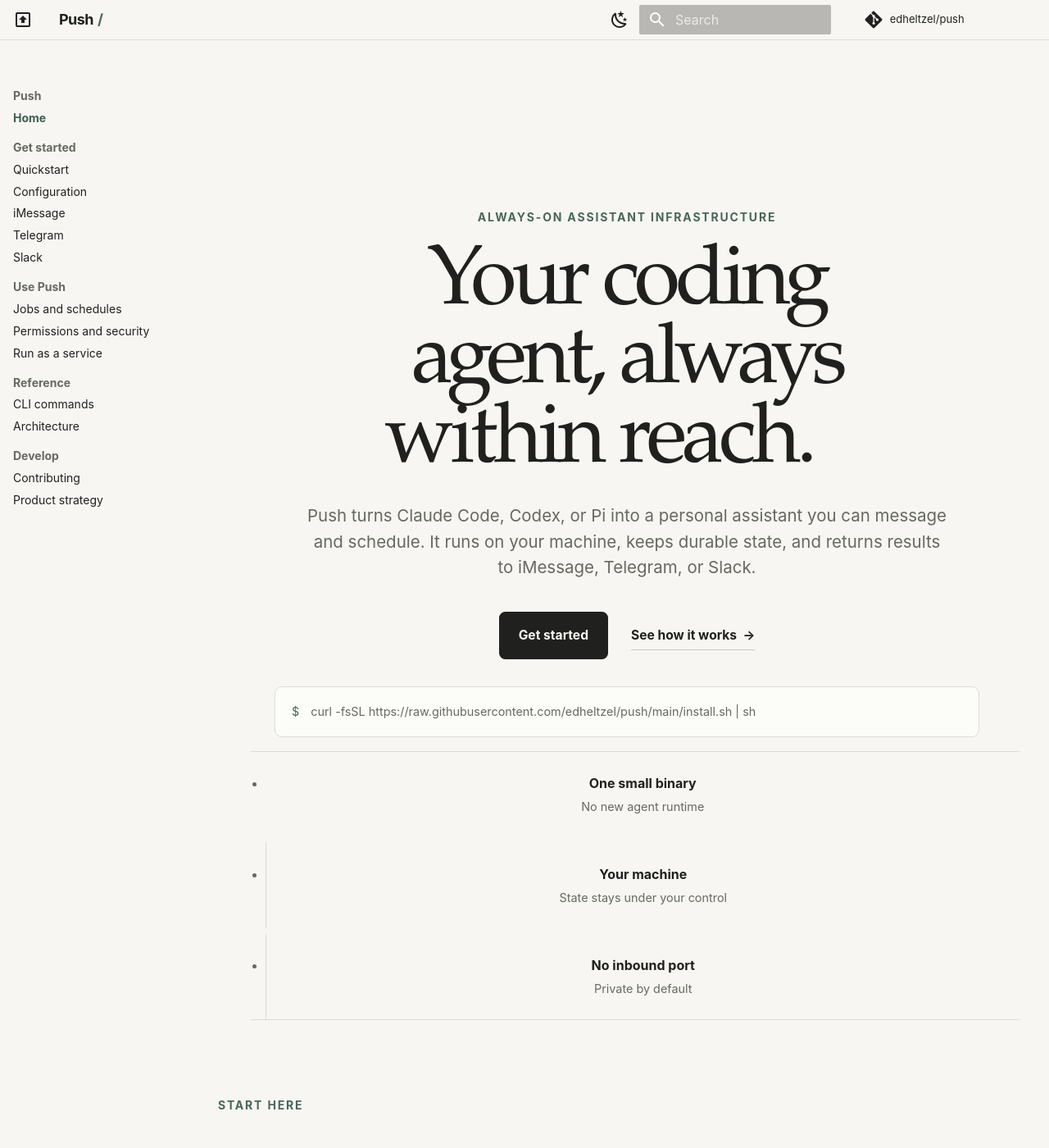
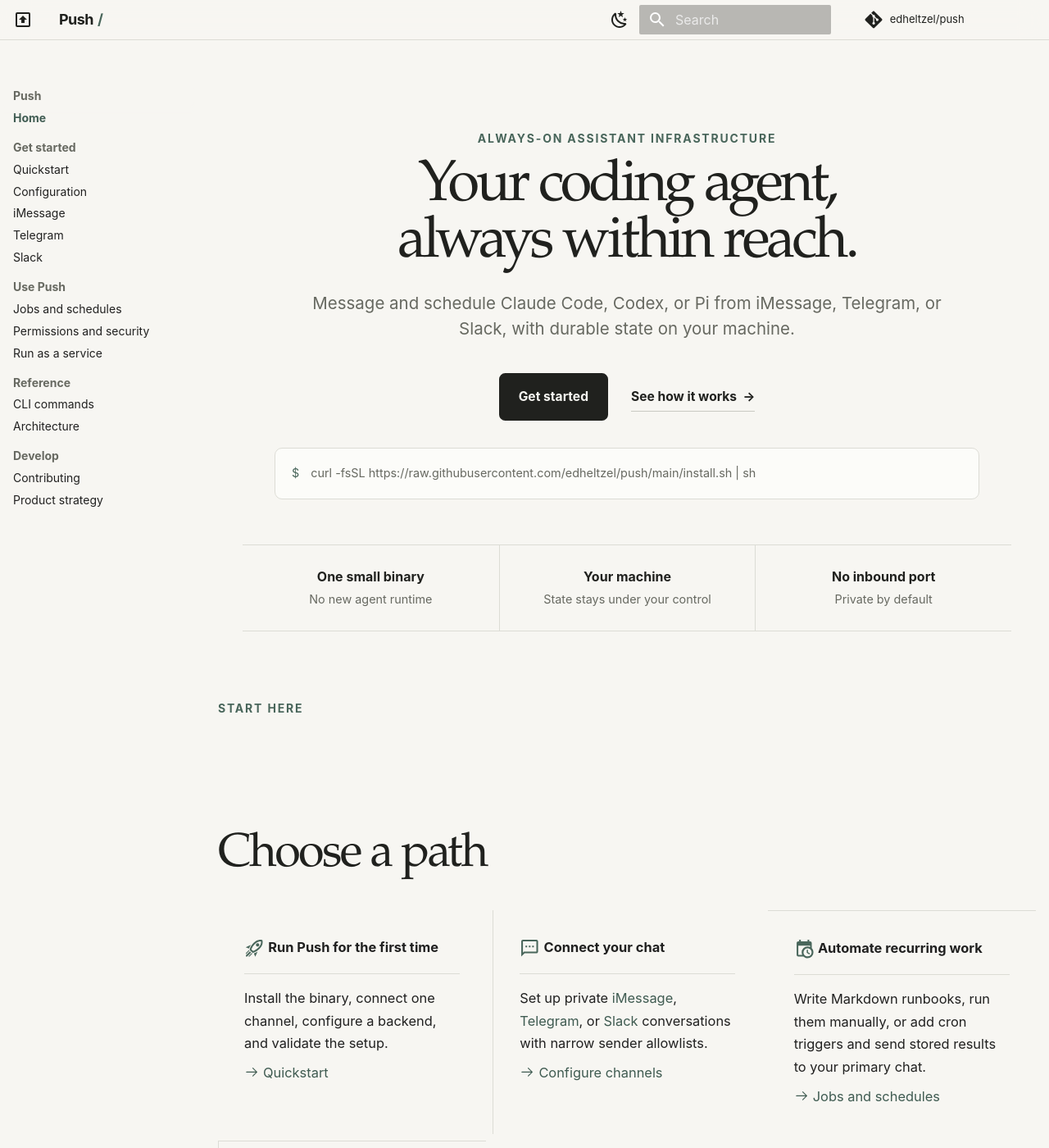
Before and after one commit to edheltzel/Relay, an MkDocs documentation site: the page built from docs/index.md, in a window 1280 px wide and 1400 px high. Shown: the whole window at 82% size. Built offline with MkDocs 1.6.1 and Material for MkDocs 9.7.7, drawn with Linux system fonts in a browser that asks for light colours; comment, search, counter and statistics services are not loaded.

Commit message:
fix(docs): correct homepage hero layout

```diff
--- a/docs/index.md
+++ b/docs/index.md
@@ -10,9 +10,8 @@
 
 # Your coding agent, always within reach.
 
-Push turns Claude Code, Codex, or Pi into a personal assistant you can message
-and schedule. It runs on your machine, keeps durable state, and returns results
-to iMessage, Telegram, or Slack.
+Message and schedule Claude Code, Codex, or Pi from iMessage, Telegram, or
+Slack, with durable state on your machine.
 
 <p class="push-actions">
   <a class="md-button md-button--primary" href="getting-started/">Get started</a>
--- a/docs/stylesheets/extra.css
+++ b/docs/stylesheets/extra.css
@@ -168,24 +168,32 @@
 /* Homepage */
 .push-hero {
   width: min(100%, 61rem);
-  margin: 1rem auto 4.5rem;
-  padding: clamp(3.5rem, 8vw, 6.5rem) 1.5rem 0;
+  margin: 0 auto 4rem;
+  padding: clamp(2.25rem, 4vw, 3.75rem) 1.5rem 0;
   text-align: center;
 }
 
 .push-hero h1 {
-  max-width: 15ch;
-  margin: 0.55rem auto 1.25rem;
+  max-width: 18ch;
+  margin: 0.55rem auto 1.1rem;
   color: var(--push-ink);
   font-family: var(--push-serif);
-  font-size: clamp(3.35rem, 8vw, 6.25rem);
+  font-size: clamp(3rem, 5.5vw, 5rem);
   font-weight: 400;
   letter-spacing: -0.055em;
-  line-height: 0.94;
+  line-height: 0.98;
   text-wrap: balance;
 }
 
-.push-hero > p:not(.push-actions):not(.push-install) {
+.push-hero h1 .headerlink {
+  display: none;
+}
+
+.push-hero > p:first-child {
+  margin: 0;
+}
+
+.push-hero > p:nth-of-type(2) {
   max-width: 39rem;
   margin-inline: auto;
   color: var(--push-muted);
@@ -267,27 +275,28 @@
   content: "$";
 }
 
-.push-signals {
+.md-typeset ul.push-signals {
   display: grid;
   grid-template-columns: repeat(3, 1fr);
   width: min(100%, 57rem);
-  margin: 3.5rem auto 0;
+  margin: 2.75rem auto 0;
   padding: 0;
   list-style: none;
   border-block: 1px solid var(--push-line);
 }
 
-.push-signals li {
+.md-typeset ul.push-signals li {
+  margin: 0;
   padding: 1.25rem 1rem;
   color: var(--push-muted);
   font-size: 0.72rem;
 }
 
-.push-signals li + li {
+.md-typeset ul.push-signals li + li {
   border-left: 1px solid var(--push-line);
 }
 
-.push-signals strong {
+.md-typeset ul.push-signals strong {
   display: block;
   margin-bottom: 0.15rem;
   color: var(--push-ink);
@@ -380,20 +389,29 @@
   }
 
   .push-hero {
-    margin-bottom: 3.5rem;
-    padding-top: 3rem;
+    margin-bottom: 3rem;
+    padding-top: 1.75rem;
   }
 
   .push-hero h1 {
-    font-size: clamp(3rem, 15vw, 4.2rem);
+    font-size: clamp(2.75rem, 10vw, 3.3rem);
+  }
+
+  .push-kicker {
+    font-size: 0.62rem;
+    letter-spacing: 0.1em;
+  }
+
+  .push-hero > p:nth-of-type(2) {
+    font-size: 0.92rem;
+    line-height: 1.5;
   }
 
   .push-actions {
-    flex-direction: column;
     gap: 1rem;
   }
 
-  .push-signals {
+  .md-typeset ul.push-signals {
     grid-template-columns: 1fr;
   }
 
@@ -402,7 +420,7 @@
     grid-template-columns: 1fr;
   }
 
-  .push-signals li + li {
+  .md-typeset ul.push-signals li + li {
     border-top: 1px solid var(--push-line);
     border-left: 0;
   }
@@ -416,6 +434,12 @@
   }
 }
 
+@media screen and (max-width: 24.99em) {
+  .push-actions {
+    flex-direction: column;
+  }
+}
+
 @media (prefers-reduced-motion: reduce) {
   *,
   *::before,
```
